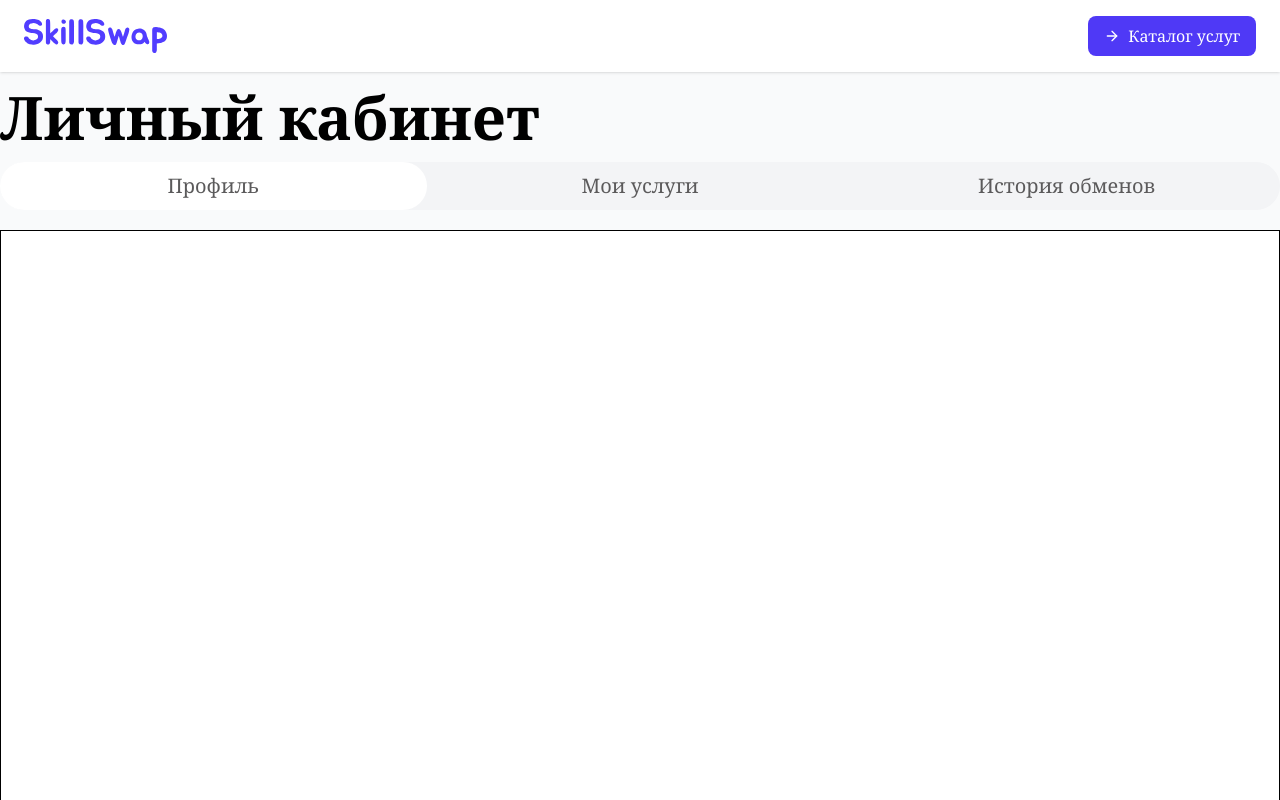
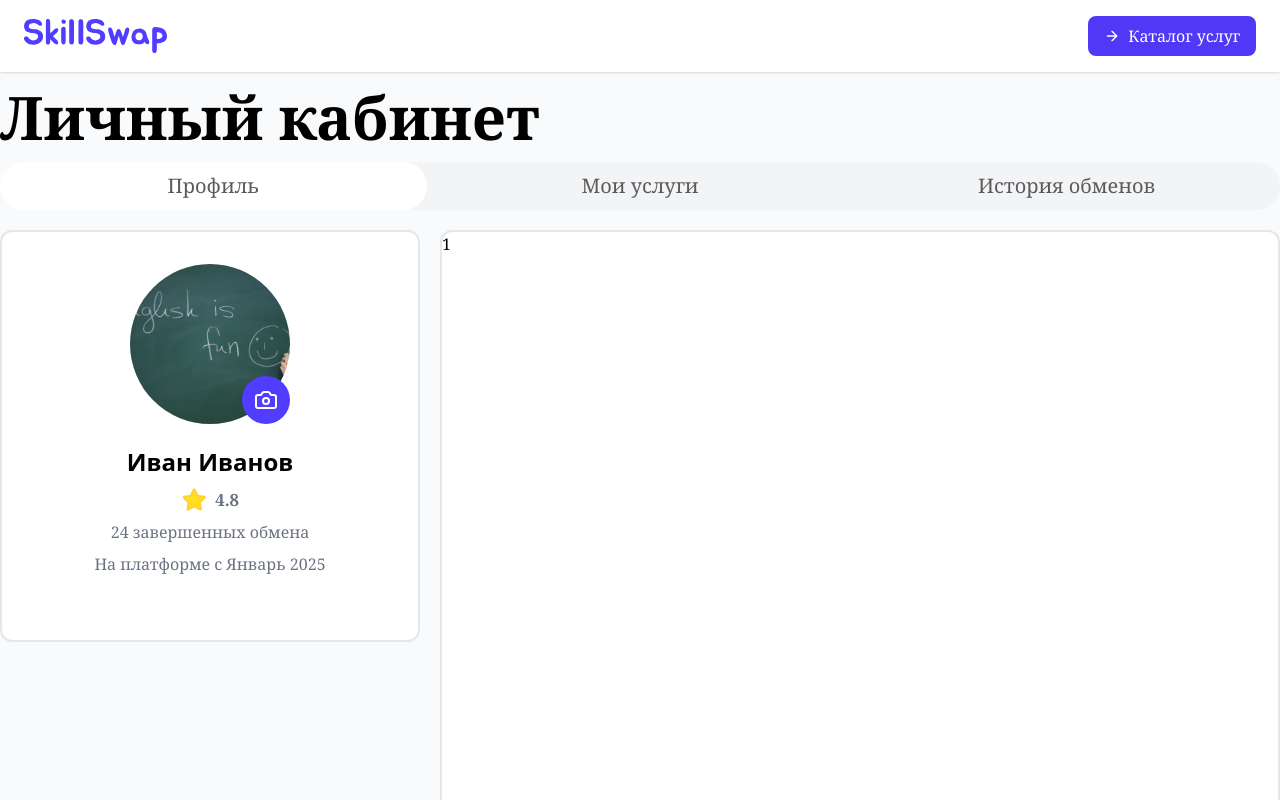
Before and after one commit to solarand/SkillSwap, a React (Vite) app: page /profile in a window 1280 px wide. Built offline with nearby package versions, Linux system fonts and the light colour scheme.

Commit message:
сверстал левую часть таба с профилем

```diff
--- /dev/null
+++ b/src/components/widgets/ProfilePage/profileTab.tsx
@@ -0,0 +1,43 @@
+import { Camera, Settings, Star } from "lucide-react";
+import testImg from "@/assets/png/start-page/eng.jpg";
+import { Link } from "react-router-dom";
+
+const ProfileTab = () => {
+  const user = {
+    name: "Иван",
+    surname: "Иванов",
+    avatar: testImg,
+    skills: ["Frontend", "UI/UX", "React", "TypeScript"],
+    rating: 4.8,
+    completedProjects: 24,
+  };
+
+  return (
+    <div className=" w-[1280px] h-[700px] mt-5 flex gap-5">
+      <div className="h-fit border-2 bg-white border-gray-200 rounded-xl w-1/3 flex flex-col items-center pt-8 pb-16">
+        <div className="relative w-40">
+          <img
+            src={user.avatar}
+            alt=""
+            className="w-40 h-40 rounded-full object-cover object-center"
+          />
+          <div className="absolute bg-main w-12 h-12 rounded-full flex items-center justify-center bottom-0 right-0 cursor-pointer hover:scale-105">
+            <Camera className="stroke-white" />
+          </div>
+        </div>
+        <h1 className="text-paragraph mt-5 font-bold font-sans">{`${user.name} ${user.surname}`}</h1>
+        <span className="flex gap-2 text-gray-500 mt-2 font-semibold scale-105">
+          <Star className="fill-yellow-300 stroke-amber-300" />
+          {user.rating}
+        </span>
+        <p className=" text-gray-500 mt-2">{`${user.completedProjects} завершенных обмена`}</p>
+        <p className=" text-gray-500 mt-2">{`На платформе с Январь 2025`}</p>
+      </div>
+      <div className="h-full border-2 bg-white border-gray-200 rounded-xl w-2/3">
+        1
+      </div>
+    </div>
+  );
+};
+
+export default ProfileTab;
--- a/src/pages/profile/profile.tsx
+++ b/src/pages/profile/profile.tsx
@@ -1,6 +1,7 @@
 import HeaderProfilePage from "@/components/widgets/ProfilePage/header";
 import TabContainerProfilePage from "@/components/widgets/ProfilePage/ui/tabContainer";
 import { useAppSelector } from "@/hooks/redux";
+import ProfileTab from "@/components/widgets/ProfilePage/profileTab";
 
 const ProfilePage = () => {
   const tabs = useAppSelector(
@@ -14,7 +15,8 @@ const ProfilePage = () => {
         <h1 className="text-header font-bold">Личный кабинет</h1>
         <TabContainerProfilePage />
         {tabs === "Профиль" && (
-          <div className="border bg-white w-[1280px] h-[700px] mt-5" />
+          // <div className="border bg-white w-[1280px] h-[700px] mt-5" />
+          <ProfileTab />
         )}
         {tabs === "Мои услуги" && (
           <div className="border bg-amber-500 w-[1280px] h-[700px] mt-5" />
```
